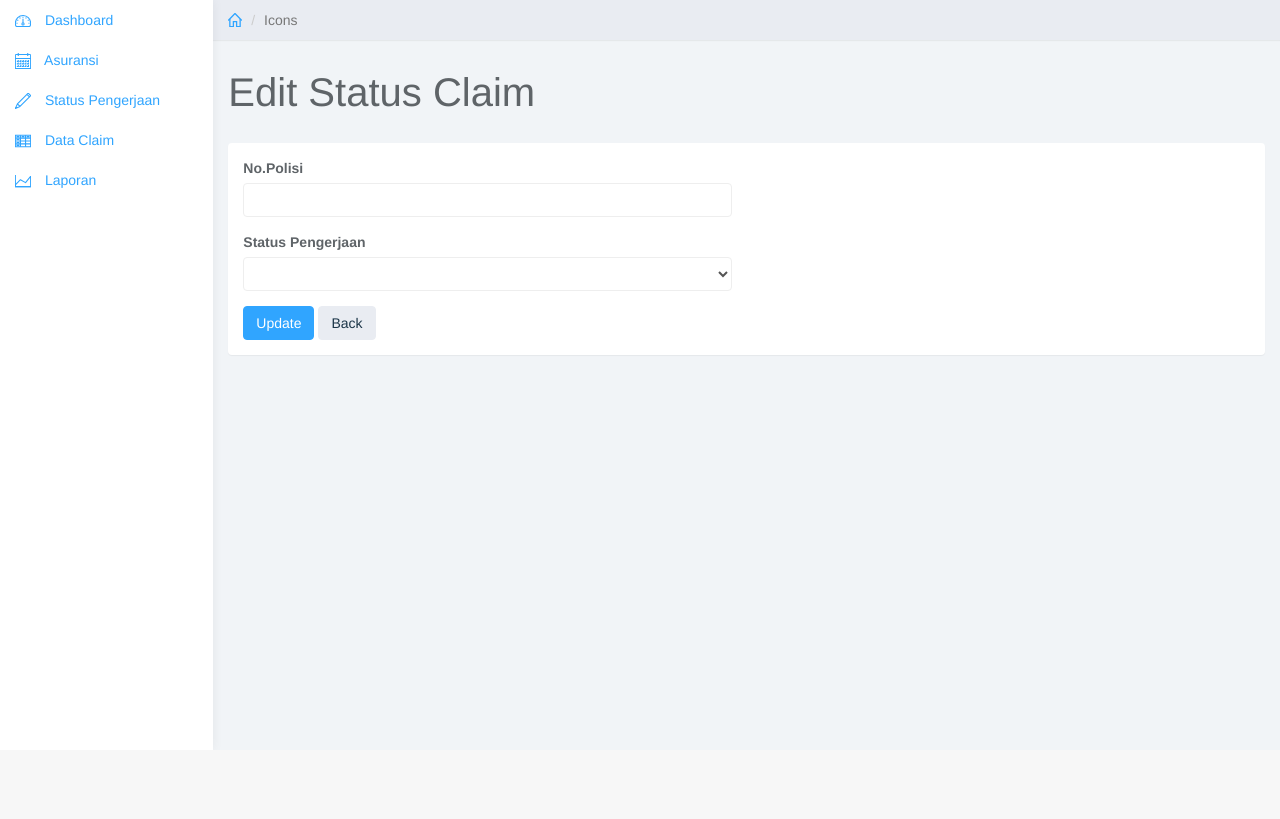
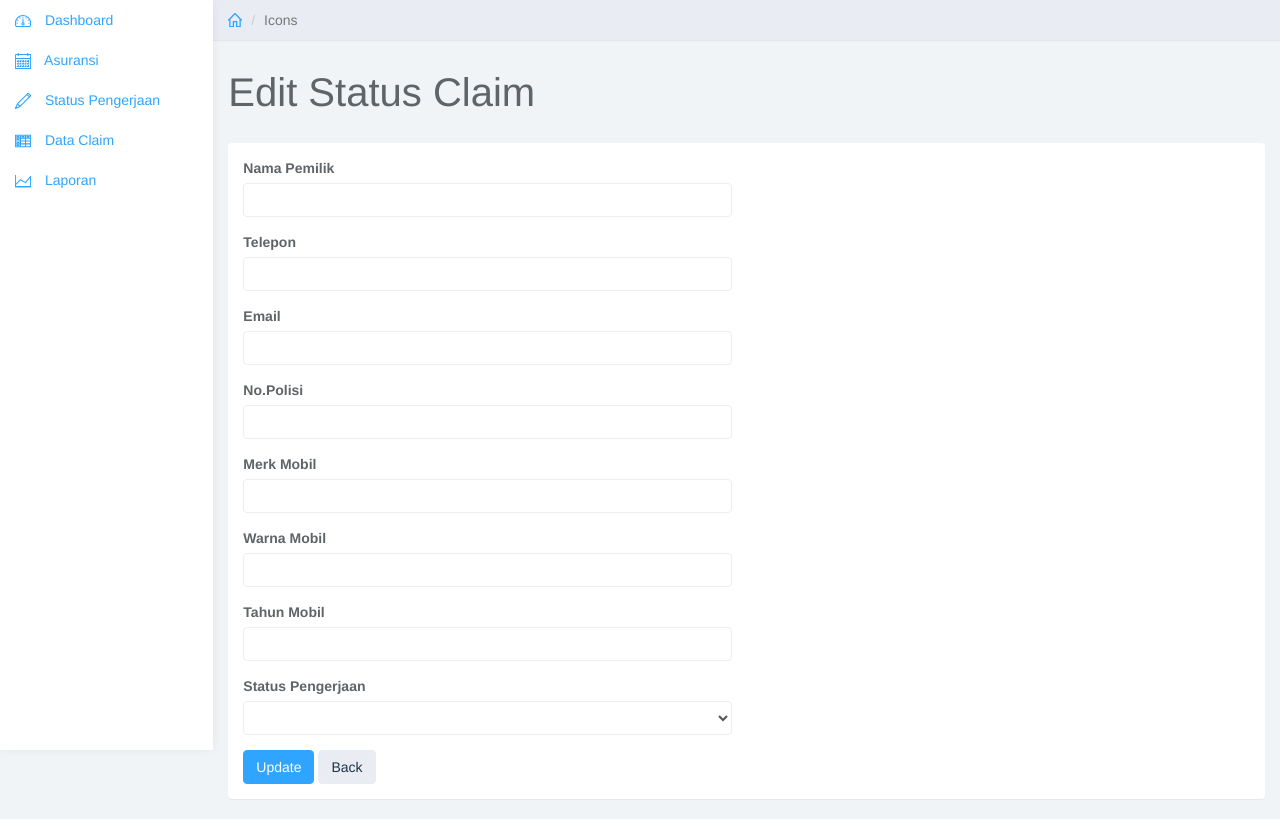
Before and after one commit to AchmadTantowi/claim-asuransi, a PHP site: page /admin/claim_edit.php in a window 1280 px wide. Shown: the part 50-869 px from the top of the page. Before the commit the page ends 789 px from the top, so only its background shows below. Run offline with PHP 8.4, Linux system fonts and the light colour scheme; the visitor is signed in with stand-in values (Sample User, id 1); data comes from the database, SQL or seed files in the repository; data that the repository does not hold is empty.

Commit message:
update data claim

```diff
--- a/admin/cetak_lap_pengerjaan.php
+++ b/admin/cetak_lap_pengerjaan.php
@@ -87,6 +87,7 @@ $status_pengerjaan = $_POST['status_pengerjaan'];
 	        <th>Warna</th>
 	        <th>Tahun</th>
 	        <th>Tgl Claim</th>
+	        <th>Tgl Selesai</th>
 		</tr>
 		</thead>
 		<tbody>
@@ -112,6 +113,7 @@ $status_pengerjaan = $_POST['status_pengerjaan'];
 			<td><center><?php echo $dataku['warna_mobil'];?></center></td>
 			<td><center><?php echo $dataku['tahun_mobil'];?></center></td>
 			<td><center><?php echo tgl_indo($dataku['tgl_claim']);?></center></td>
+			<td><center><?php echo tgl_indo($dataku['tgl_selesai']);?></center></td>
 		</tr>
 		<?php } ?>
 		</tbody>
--- a/admin/claim_edit.php
+++ b/admin/claim_edit.php
@@ -10,8 +10,14 @@ if(isset($_POST['btn-update']))
 	$id_claim = $_GET['edit_id'];
 	$id_status = $_POST['id_status'];
 	$tgl_selesai = date('Y-m-d');
+	$nama_pemilik = $_POST['nama_pemilik'];
+	$no_telp = $_POST['no_telp'];
+	$email = $_POST['email'];
+	$merk_mobil = $_POST['merk_mobil'];
+	$warna_mobil = $_POST['warna_mobil'];
+	$tahun_mobil = $_POST['tahun_mobil'];
 
-	if($crud->update_claim($id_claim, $id_status, $tgl_selesai))
+	if($crud->update_claim($id_claim, $id_status, $tgl_selesai,$nama_pemilik,$no_telp,$email,$merk_mobil,$warna_mobil,$tahun_mobil))
 	{
 		$msg = "<div class='alert alert-info'>
 				<strong>Selamat</strong> Record telah berhasil diubah :) <a href='claim.php'>Lihat Data Claim</a>!
@@ -59,10 +65,33 @@ if(isset($msg))
 							<div class="col-md-6">
 								<form method="POST">
 									<div class="form-group">
+										<label>Nama Pemilik</label>
+										<input type="text" name="nama_pemilik" value="<?php echo $nama_pemilik; ?>" class="form-control">
+									</div>
+									<div class="form-group">
+										<label>Telepon</label>
+										<input type="text" name="no_telp" value="<?php echo $no_telp; ?>" class="form-control">
+									</div>
+									<div class="form-group">
+										<label>Email</label>
+										<input type="email" name="email" value="<?php echo $email; ?>" class="form-control">
+									</div>
+									<div class="form-group">
 										<label>No.Polisi</label>
 										<input type="text" name="no_polisi" value="<?php echo $no_polisi; ?>" class="form-control">
 									</div>
-
+									<div class="form-group">
+										<label>Merk Mobil</label>
+										<input type="text" name="merk_mobil" value="<?php echo $merk_mobil; ?>" class="form-control">
+									</div>
+									<div class="form-group">
+										<label>Warna Mobil</label>
+										<input type="text" name="warna_mobil" value="<?php echo $warna_mobil; ?>" class="form-control">
+									</div>
+									<div class="form-group">
+										<label>Tahun Mobil</label>
+										<input type="text" name="tahun_mobil" value="<?php echo $tahun_mobil; ?>" class="form-control">
+									</div>
 									<div class="form-group">
 										<label>Status Pengerjaan</label>
 
--- a/claim_asuransi.sql
+++ b/claim_asuransi.sql
@@ -10,7 +10,7 @@ Target Server Type    : MYSQL
 Target Server Version : 50620
 File Encoding         : 65001
 
-Date: 2016-07-22 06:29:56
+Date: 2016-08-13 08:06:18
 */
 
 SET FOREIGN_KEY_CHECKS=0;
--- a/config/crudclass.php
+++ b/config/crudclass.php
@@ -242,26 +242,50 @@ class crud
 		return $editRow;
 	}
 
-	public function update_claim($id_claim,$id_status,$tgl_selesai=null)
+	public function update_claim($id_claim,$id_status,$tgl_selesai=null,$nama_pemilik,$no_telp,$email,$merk_mobil,$warna_mobil,$tahun_mobil)
 	{
 		try
 		{
 			if($id_status == 7){
 				$stmt=$this->db->prepare("UPDATE data_claim SET id_status=:id_status,
-																tgl_selesai=:tgl_selesai
+																tgl_selesai=:tgl_selesai,
+																nama_pemilik=:nama_pemilik,
+																no_telp=:no_telp,
+																email=:email,
+																merk_mobil=:merk_mobil,
+																warna_mobil=:warna_mobil,
+																tahun_mobil=:tahun_mobil
 														WHERE id_claim=:id_claim ");
 				$stmt->bindparam(":id_claim",$id_claim);
 				$stmt->bindparam(":id_status",$id_status);
 				$stmt->bindparam(":tgl_selesai",$tgl_selesai);
+				$stmt->bindparam(":nama_pemilik",$nama_pemilik);
+				$stmt->bindparam(":no_telp",$no_telp);
+				$stmt->bindparam(":email",$email);
+				$stmt->bindparam(":merk_mobil",$merk_mobil);
+				$stmt->bindparam(":warna_mobil",$warna_mobil);
+				$stmt->bindparam(":tahun_mobil",$tahun_mobil);
 				$stmt->execute();
 
 				return true;
 
 			} else {
-				$stmt=$this->db->prepare("UPDATE data_claim SET id_status=:id_status
+				$stmt=$this->db->prepare("UPDATE data_claim SET id_status=:id_status,
+																nama_pemilik=:nama_pemilik,
+																no_telp=:no_telp,
+																email=:email,
+																merk_mobil=:merk_mobil,
+																warna_mobil=:warna_mobil,
+																tahun_mobil=:tahun_mobil
 														WHERE id_claim=:id_claim ");
 				$stmt->bindparam(":id_claim",$id_claim);
 				$stmt->bindparam(":id_status",$id_status);
+				$stmt->bindparam(":nama_pemilik",$nama_pemilik);
+				$stmt->bindparam(":no_telp",$no_telp);
+				$stmt->bindparam(":email",$email);
+				$stmt->bindparam(":merk_mobil",$merk_mobil);
+				$stmt->bindparam(":warna_mobil",$warna_mobil);
+				$stmt->bindparam(":tahun_mobil",$tahun_mobil);
 				$stmt->execute();
 
 				return true;
```
Also changed, not shown: 1 other file.
